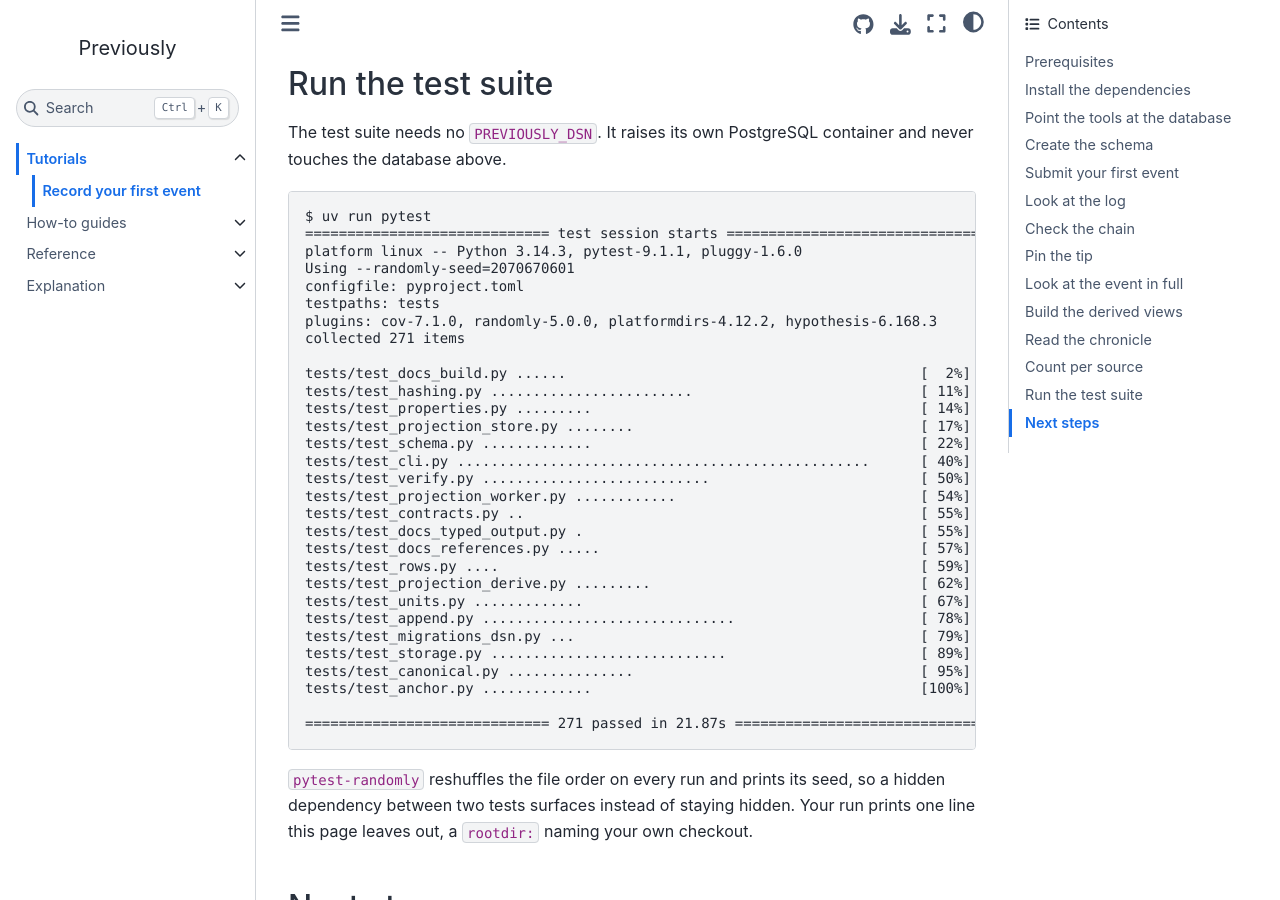
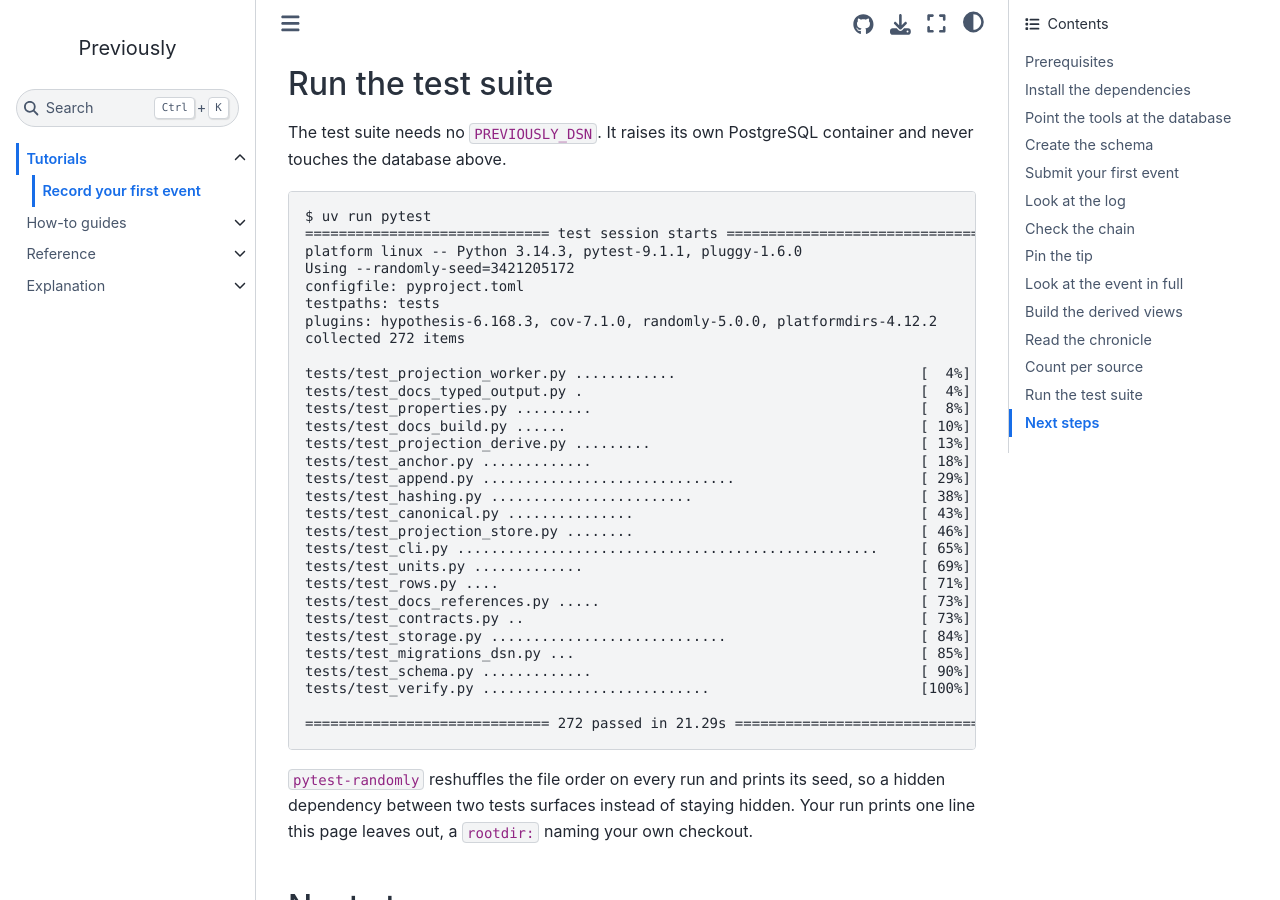
Before and after one commit to jensens/previously, a Sphinx documentation site: the page built from docs/tutorials/record-your-first-event.md, in a window 1280 px wide and 900 px high, scrolled down 4507 px. Built offline with Sphinx 7.4.7 and the Sphinx Book theme 1.1.4, drawn with Linux system fonts in a browser that asks for light colours.

Commit message:
cli: build subparsers and dispatch from one sequence
`main` created eight subparsers by hand and, separately, a table from
command name to function; a subparser without its table entry would have
ended in a KeyError traceback. Both now come from `COMMANDS`, a tuple of
`Command(name, help, run, arguments)`, and each command's arguments sit
in a function right above its body.

Measured: `previously --help` and the eight `previously <command> --help`
screens are byte-identical before and after. `main` stands at C901
complexity 3 (was 2: the loop adds one; the comprehension adds nothing,
probed separately), independent of the number of commands. The comment
in `main` is rewritten to that; the chain series stays as dated history.

New test: the commands `previously --help` names equal COMMANDS' names,
in order. Mutation: `sub.add_parser("ghost", ...)` beside the loop ->
red ("Left contains one more item: 'ghost'"), and `previously ghost`
raised KeyError; restored -> green. Control: a `Command("ghost", ...)`
added to the sequence -> green.

272 tests; the tutorial's test block is retyped from a real green run.

Assisted-By: Claude Opus 5.5 <noreply@anthropic.com>

````diff
--- a/docs/tutorials/record-your-first-event.md
+++ b/docs/tutorials/record-your-first-event.md
@@ -192,33 +192,33 @@ It raises its own PostgreSQL container and never touches the database above.
 $ uv run pytest
 ============================= test session starts ==============================
 platform linux -- Python 3.14.3, pytest-9.1.1, pluggy-1.6.0
-Using --randomly-seed=2070670601
+Using --randomly-seed=3421205172
 configfile: pyproject.toml
 testpaths: tests
-plugins: cov-7.1.0, randomly-5.0.0, platformdirs-4.12.2, hypothesis-6.168.3
-collected 271 items
+plugins: hypothesis-6.168.3, cov-7.1.0, randomly-5.0.0, platformdirs-4.12.2
+collected 272 items
 
-tests/test_docs_build.py ......                                          [  2%]
-tests/test_hashing.py ........................                           [ 11%]
-tests/test_properties.py .........                                       [ 14%]
-tests/test_projection_store.py ........                                  [ 17%]
-tests/test_schema.py .............                                       [ 22%]
-tests/test_cli.py .................................................      [ 40%]
-tests/test_verify.py ...........................                         [ 50%]
-tests/test_projection_worker.py ............                             [ 54%]
-tests/test_contracts.py ..                                               [ 55%]
-tests/test_docs_typed_output.py .                                        [ 55%]
-tests/test_docs_references.py .....                                      [ 57%]
-tests/test_rows.py ....                                                  [ 59%]
-tests/test_projection_derive.py .........                                [ 62%]
-tests/test_units.py .............                                        [ 67%]
-tests/test_append.py ..............................                      [ 78%]
-tests/test_migrations_dsn.py ...                                         [ 79%]
-tests/test_storage.py ............................                       [ 89%]
-tests/test_canonical.py ...............                                  [ 95%]
-tests/test_anchor.py .............                                       [100%]
+tests/test_projection_worker.py ............                             [  4%]
+tests/test_docs_typed_output.py .                                        [  4%]
+tests/test_properties.py .........                                       [  8%]
+tests/test_docs_build.py ......                                          [ 10%]
+tests/test_projection_derive.py .........                                [ 13%]
+tests/test_anchor.py .............                                       [ 18%]
+tests/test_append.py ..............................                      [ 29%]
+tests/test_hashing.py ........................                           [ 38%]
+tests/test_canonical.py ...............                                  [ 43%]
+tests/test_projection_store.py ........                                  [ 46%]
+tests/test_cli.py ..................................................     [ 65%]
+tests/test_units.py .............                                        [ 69%]
+tests/test_rows.py ....                                                  [ 71%]
+tests/test_docs_references.py .....                                      [ 73%]
+tests/test_contracts.py ..                                               [ 73%]
+tests/test_storage.py ............................                       [ 84%]
+tests/test_migrations_dsn.py ...                                         [ 85%]
+tests/test_schema.py .............                                       [ 90%]
+tests/test_verify.py ...........................                         [100%]
 
-============================= 271 passed in 21.87s =============================
+============================= 272 passed in 21.29s =============================
 ```
 
 `pytest-randomly` reshuffles the file order on every run and prints its seed, so a hidden dependency between two tests surfaces instead of staying hidden.
````
Also changed, not shown: 2 other files.
